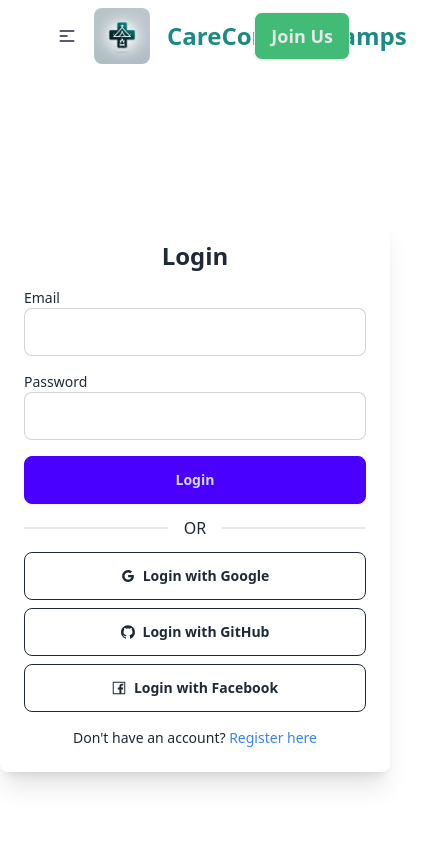
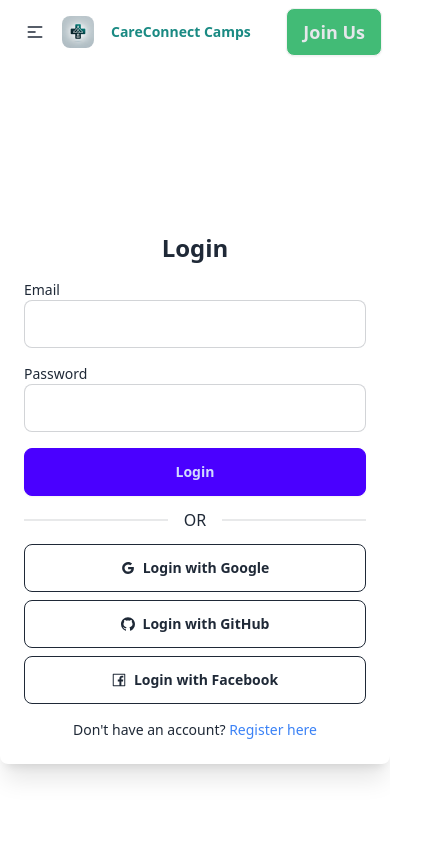
Before and after one commit to Developer-Jaber/CareConnect-client-side, a React (Vite) app: page /join-us in a window 390 px wide. Shown: the top 844 px of the page, 424 px wide, since content can reach past the window. Built offline with nearby package versions, Linux system fonts and the light colour scheme; no server answers.

Commit message:
Update: Add responsive brackpoint in the navber.

```diff
--- a/src/Components/FeedbackAndRatings/FeedbackAndRatings.jsx
+++ b/src/Components/FeedbackAndRatings/FeedbackAndRatings.jsx
@@ -18,24 +18,26 @@ const FeedbackAndRatings = () => {
       dataIndex: "participantName",
       key: "participantName",
       render: (text) => <Tag color="blue">{text}</Tag>,
+      responsive: ['md'], // Only show on medium screens and up
     },
     {
       title: "Camp Name",
       dataIndex: "campName",
       key: "campName",
+      responsive: ['sm'], // Only show on small screens and up
     },
     {
       title: "Rating",
       dataIndex: "rating",
       key: "rating",
-      render: (rating) => <Rate disabled defaultValue={rating} />,
+      render: (rating) => <Rate disabled defaultValue={rating} count={3} />, // Reduced stars for mobile
     },
     {
       title: "Feedback",
       dataIndex: "feedback",
       key: "feedback",
       render: (text) => (
-        <div className="flex items-center">
+        <div className="md:flex items-center">
           <MessageOutlined className="mr-2" /> {text}
         </div>
       ),
@@ -53,6 +55,8 @@ const FeedbackAndRatings = () => {
         rowKey="id"
         className="bg-white shadow-md rounded-lg"
         pagination={{ pageSize: 5 }}
+        scroll={{ x: true }} // Enable horizontal scrolling
+        size="small" // Use smaller size on mobile
       />
     </div>
   );
--- a/src/Shared/Navber.jsx
+++ b/src/Shared/Navber.jsx
@@ -47,7 +47,7 @@ const Navber = () => {
   }
   return (
     <div
-      className={`w-12/12 px-10 lg:px-20 transition-all duration-300 navbar  ${
+      className={`w-12/12 md:px-10 lg:px-20 transition-all duration-300 navbar  ${
         scrolled
           ? 'bg-[#b5f4de] shadow-md fixed top-0 left-0 z-50 py-2 px-5 lg:px-20'
           : 'bg-transparent'
@@ -78,8 +78,8 @@ const Navber = () => {
             {link}
           </ul>
         </div>
-        <img className='rounded-lg w-14' src={Logo} alt='' />
-        <a className='font-bold text-[#1A8A83] text-2xl btn btn-ghost'>
+        <img className='rounded-lg w-8 md:w-14' src={Logo} alt='' />
+        <a className='font-bold text-[#1A8A83] md:text-2xl btn btn-ghost'>
           CareConnect Camps
         </a>
       </div>
```
